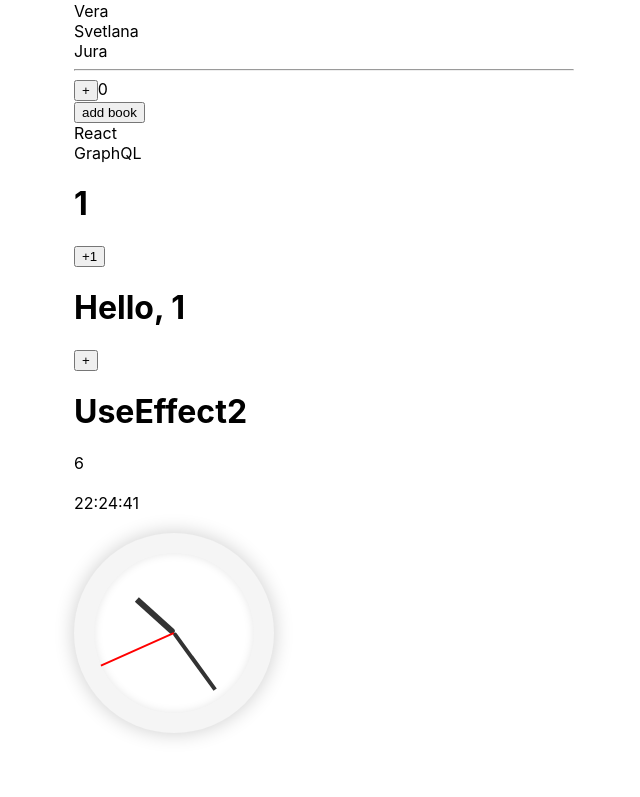
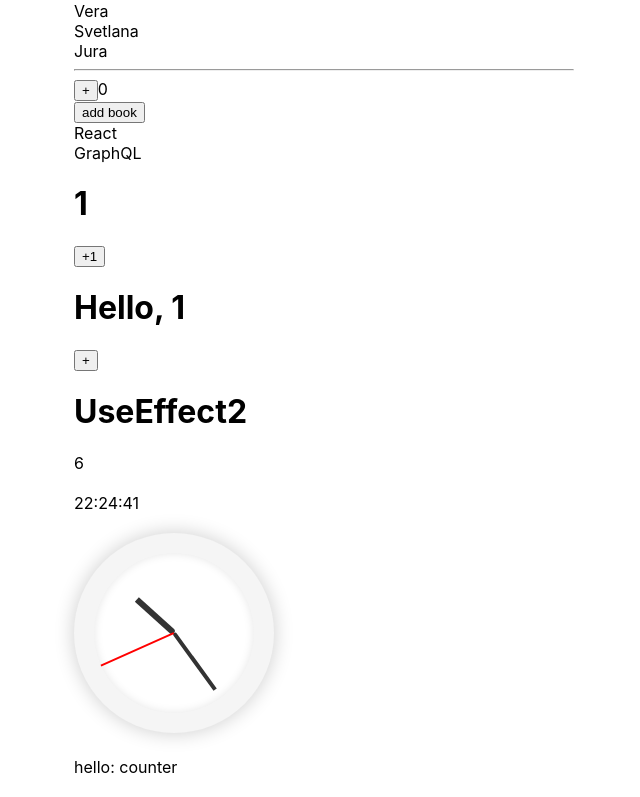
Before and after one commit to zanzipanziby/React-kabzda-kak-podrobno, a React (Create React App) app: page / in a window 1280 px wide. Shown: the part 1021-1818 px from the top of the page, without its empty margins (316-956 px from the left). Before the commit the page ends 1778 px from the top, so only its background shows below. Built offline with nearby package versions, Linux system fonts and the light colour scheme.

Commit message:
reset useEffect

```diff
--- a/src/App.tsx
+++ b/src/App.tsx
@@ -20,7 +20,7 @@ import {Factorial} from "./components/UseMemo/UseMemo1";
 import {HelpForReactMemo} from "./components/UseMemo/UseMemo2";
 import {LikeUseCallback} from "./components/UseCallback/UseCallback";
 import {UseState} from "./components/useState/UseState";
-import {UseEffect, UseEffect2} from "./components/UseEffect/UseEffect";
+import {KeysTrackerUseEffect3, UseEffect, UseEffect2} from "./components/UseEffect/UseEffect";
 import {AnalogClock, Clock} from "./components/Clock/Clock";
 
 function App() {
@@ -125,6 +125,9 @@ function App() {
             <Clock/>
             <br/>
             <AnalogClock/>
+            <br/>
+            <br/>
+            <KeysTrackerUseEffect3/>
         </div>
     );
 }
--- a/src/components/UseEffect/UseEffect.tsx
+++ b/src/components/UseEffect/UseEffect.tsx
@@ -59,3 +59,39 @@ export const UseEffect2 = () => {
         </div>
     )
 }
+
+
+
+export const UseEffect3 = () => {
+    const [counter, setCounter] = useState(0)
+    console.log("component rendered")
+    useEffect(() => {
+        console.log("effect")
+    }, [])
+
+    return (
+        <div>
+            <span> hello: counter {counter}</span>
+            <button onClick={() => setCounter(counter => counter + 1)} >+</button>
+        </div>
+    )
+}
+
+export const KeysTrackerUseEffect3 = () => {
+    const [text, setText] = useState('')
+    const handler = (e: KeyboardEvent) => {
+        setText(text => text + e.key)
+    }
+    console.log("component rendered")
+    useEffect(() => {
+        window.addEventListener('keypress', handler)
+
+        return () => window.removeEventListener('keypress', handler)
+    }, [])
+
+    return (
+        <div>
+            <span> hello: counter {text}</span>
+        </div>
+    )
+}
```
